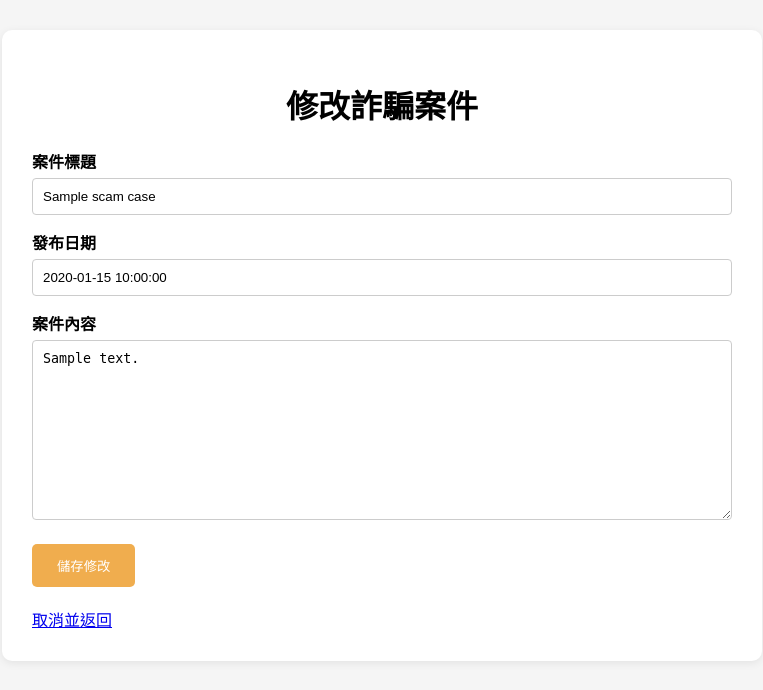
After one commit to jemmyhuang20070516-web/taiwan-scam-analysis, a Flask app: page /cases/edit/1 in a window 1280 px wide. The commit adds this page. Shown: the top 690 px of the page, without its empty margins (258-1021 px from the left). Run offline with Flask 3, Linux system fonts and the light colour scheme; a database or web service that is not in the repository returns one stand-in record (values such as "Sample title"); some libraries are stand-ins or nearby versions.

Commit message:
完成 PostgreSQL CRUD 功能

```diff
--- a/app.py
+++ b/app.py
@@ -1,32 +1,98 @@
-from flask import Flask, render_template
-import csv
+from flask import Flask, render_template, request, redirect, url_for
+
+from db import (
+    create_table,
+    get_all_cases,
+    insert_case,
+    get_case_by_id,
+    update_case,
+    delete_case
+)
+
 
 app = Flask(__name__)
 
+
+# 首頁
 @app.route("/")
 def index():
     return render_template("index.html")
 
+
+# Read：顯示全部案件
 @app.route("/cases")
 def cases():
-    scam_cases = []
+    scam_cases = get_all_cases()
 
-    with open(
-        "data/scam_cases.csv",
-        "r",
-        encoding="utf-8-sig"
-    ) as file:
-        reader = csv.DictReader(file)
-
-        for row in reader:
-            scam_cases.append(row)
-
-        print("讀到資料筆數：", len(scam_cases))
+    print("PostgreSQL 讀到資料筆數：", len(scam_cases))
 
     return render_template(
         "cases.html",
         cases=scam_cases
     )
 
+
+# Create：新增案件
+@app.route("/cases/add", methods=["GET", "POST"])
+def add_case():
+    if request.method == "POST":
+        title = request.form.get("title", "").strip()
+        publish_date = request.form.get("publish_date", "").strip()
+        content = request.form.get("content", "").strip()
+
+        if not title:
+            return "案件標題不能空白", 400
+
+        insert_case(
+            title,
+            publish_date,
+            content
+        )
+
+        return redirect(url_for("cases"))
+
+    return render_template("add_case.html")
+
+
+# Update：修改案件
+@app.route("/cases/edit/<int:case_id>", methods=["GET", "POST"])
+def edit_case(case_id):
+    scam_case = get_case_by_id(case_id)
+
+    if scam_case is None:
+        return "找不到這筆資料", 404
+
+    if request.method == "POST":
+        title = request.form.get("title", "").strip()
+        publish_date = request.form.get("publish_date", "").strip()
+        content = request.form.get("content", "").strip()
+
+        if not title:
+            return "案件標題不能空白", 400
+
+        update_case(
+            case_id,
+            title,
+            publish_date,
+            content
+        )
+
+        return redirect(url_for("cases"))
+
+    return render_template(
+        "edit_case.html",
+        scam_case=scam_case
+    )
+
+
+# Delete：刪除案件
+@app.route("/cases/delete/<int:case_id>", methods=["POST"])
+def remove_case(case_id):
+    delete_case(case_id)
+
+    return redirect(url_for("cases"))
+
+
 if __name__ == "__main__":
+    create_table()
     app.run(debug=True)
--- /dev/null
+++ b/db.py
@@ -0,0 +1,161 @@
+import os
+import psycopg2
+from dotenv import load_dotenv
+
+
+# 讀取 .env
+load_dotenv()
+
+# PostgreSQL 連線字串
+DATABASE_URL = os.getenv("DATABASE_URL")
+
+
+# PostgreSQL 連線
+def get_connection():
+    return psycopg2.connect(DATABASE_URL)
+
+
+# 建立資料表
+def create_table():
+    conn = get_connection()
+    cur = conn.cursor()
+
+    cur.execute("""
+        CREATE TABLE IF NOT EXISTS scam_cases (
+            id SERIAL PRIMARY KEY,
+            title TEXT NOT NULL,
+            publish_date TEXT,
+            content TEXT
+        )
+    """)
+
+    conn.commit()
+    cur.close()
+    conn.close()
+
+    print("PostgreSQL 資料表建立成功！")
+
+
+# Create：新增資料
+def insert_case(title, publish_date, content):
+    conn = get_connection()
+    cur = conn.cursor()
+
+    cur.execute("""
+        INSERT INTO scam_cases
+        (title, publish_date, content)
+        VALUES (%s, %s, %s)
+    """, (
+        title,
+        publish_date,
+        content
+    ))
+
+    conn.commit()
+    cur.close()
+    conn.close()
+
+    print("新增資料成功！")
+
+
+# Read：讀取全部資料
+def get_all_cases():
+    conn = get_connection()
+    cur = conn.cursor()
+
+    cur.execute("""
+        SELECT id, title, publish_date, content
+        FROM scam_cases
+        ORDER BY id DESC
+    """)
+
+    rows = cur.fetchall()
+
+    cases = []
+
+    for row in rows:
+        cases.append({
+            "id": row[0],
+            "title": row[1],
+            "publish_date": row[2],
+            "content": row[3]
+        })
+
+    cur.close()
+    conn.close()
+
+    return cases
+
+
+# Read：讀取單筆資料
+def get_case_by_id(case_id):
+    conn = get_connection()
+    cur = conn.cursor()
+
+    cur.execute("""
+        SELECT id, title, publish_date, content
+        FROM scam_cases
+        WHERE id = %s
+    """, (case_id,))
+
+    row = cur.fetchone()
+
+    cur.close()
+    conn.close()
+
+    if row is None:
+        return None
+
+    return {
+        "id": row[0],
+        "title": row[1],
+        "publish_date": row[2],
+        "content": row[3]
+    }
+
+
+# Update：修改資料
+def update_case(case_id, title, publish_date, content):
+    conn = get_connection()
+    cur = conn.cursor()
+
+    cur.execute("""
+        UPDATE scam_cases
+        SET title = %s,
+            publish_date = %s,
+            content = %s
+        WHERE id = %s
+    """, (
+        title,
+        publish_date,
+        content,
+        case_id
+    ))
+
+    conn.commit()
+    cur.close()
+    conn.close()
+
+    print("修改資料成功！")
+
+
+# Delete：刪除資料
+def delete_case(case_id):
+    conn = get_connection()
+    cur = conn.cursor()
+
+    cur.execute("""
+        DELETE FROM scam_cases
+        WHERE id = %s
+    """, (case_id,))
+
+    conn.commit()
+    cur.close()
+    conn.close()
+
+    print("刪除資料成功！")
+
+
+# 單獨執行 db.py 時建立資料表
+if __name__ == "__main__":
+    create_table()
--- /dev/null
+++ b/templates/edit_case.html
@@ -0,0 +1,115 @@
+<!DOCTYPE html>
+<html lang="zh-Hant">
+<head>
+    <meta charset="UTF-8">
+    <meta name="viewport" content="width=device-width, initial-scale=1.0">
+
+    <title>修改詐騙案件</title>
+
+    <style>
+        body {
+            font-family: Arial, sans-serif;
+            background-color: #f5f5f5;
+            padding: 30px;
+            margin: 0;
+        }
+
+        .container {
+            max-width: 700px;
+            margin: auto;
+            background-color: white;
+            padding: 30px;
+            border-radius: 10px;
+            box-shadow: 0 2px 8px rgba(0, 0, 0, 0.08);
+        }
+
+        h1 {
+            text-align: center;
+        }
+
+        label {
+            display: block;
+            margin-top: 15px;
+            margin-bottom: 5px;
+            font-weight: bold;
+        }
+
+        input,
+        textarea {
+            width: 100%;
+            padding: 10px;
+            box-sizing: border-box;
+            border: 1px solid #cccccc;
+            border-radius: 4px;
+        }
+
+        textarea {
+            height: 180px;
+            resize: vertical;
+        }
+
+        button {
+            margin-top: 20px;
+            padding: 12px 25px;
+            background-color: #f0ad4e;
+            color: white;
+            border: none;
+            border-radius: 5px;
+            cursor: pointer;
+        }
+
+        .back {
+            display: inline-block;
+            margin-top: 20px;
+        }
+    </style>
+</head>
+
+<body>
+
+<div class="container">
+
+    <h1>修改詐騙案件</h1>
+
+    <form method="POST">
+
+        <label for="title">案件標題</label>
+
+        <input
+            type="text"
+            id="title"
+            name="title"
+            value="{{ scam_case.title }}"
+            required
+        >
+
+        <label for="publish_date">發布日期</label>
+
+        <input
+            type="text"
+            id="publish_date"
+            name="publish_date"
+            value="{{ scam_case.publish_date or '' }}"
+        >
+
+        <label for="content">案件內容</label>
+
+        <textarea
+            id="content"
+            name="content"
+        >{{ scam_case.content or '' }}</textarea>
+
+        <button type="submit">
+            儲存修改
+        </button>
+
+    </form>
+
+    <a class="back" href="{{ url_for('cases') }}">
+        取消並返回
+    </a>
+
+</div>
+
+</body>
+</html>
```
Also changed, not shown: crawler/crawler.py (+14 -2 lines), requirements.txt (+4 -3 lines), templates/add_case.html (added, +114 -0 lines), templates/cases.html (+191 -10 lines), 4 other files.
